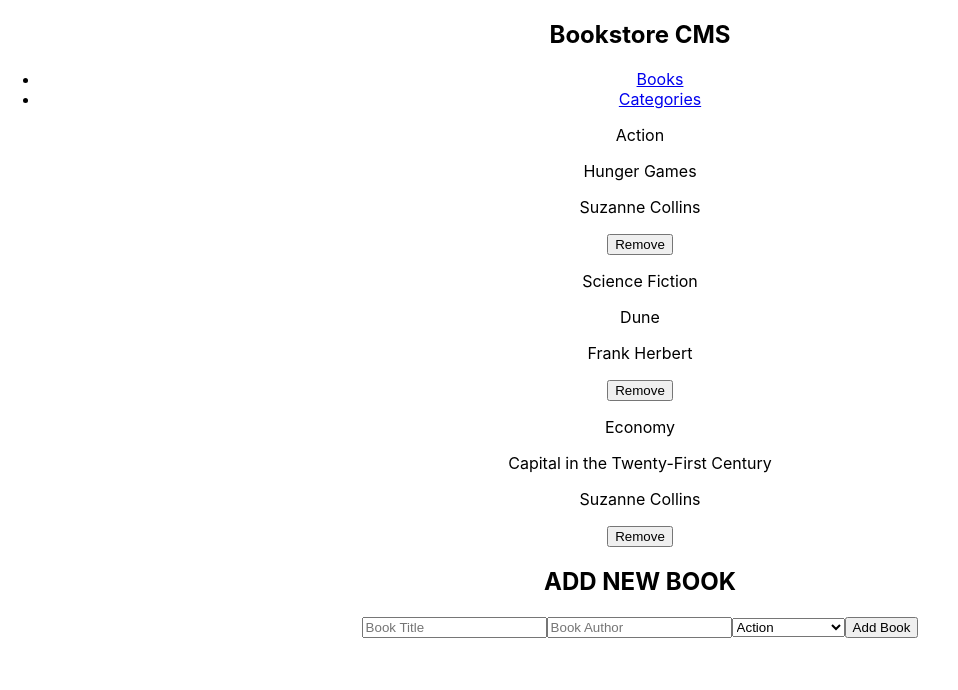
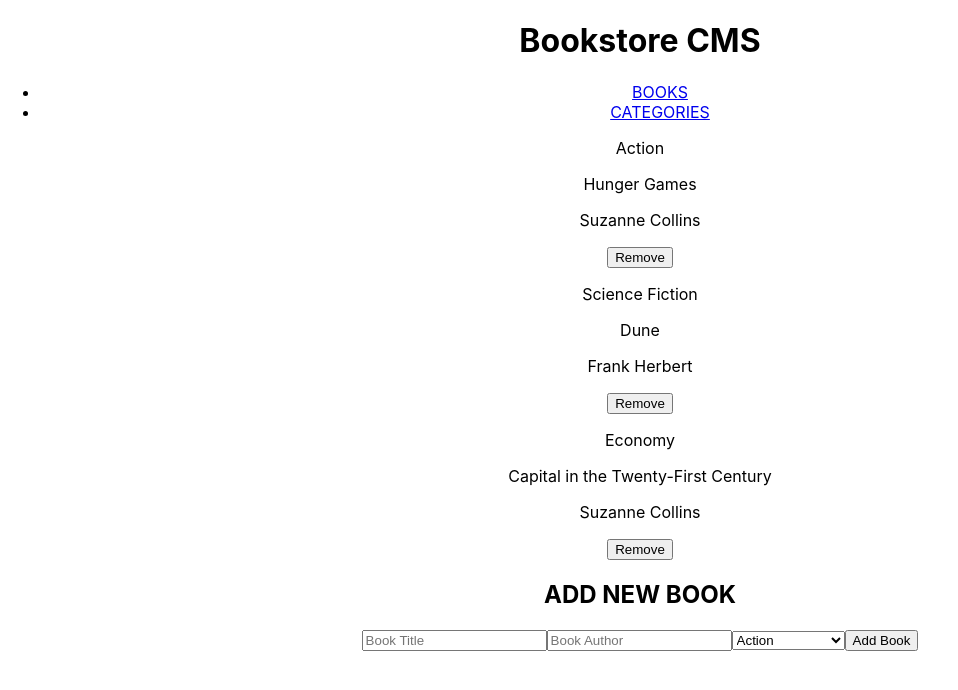
Before and after one commit to SelmaNdapanda/bookstore, a React (Create React App) app: page / in a window 1280 px wide. Shown: the top 690 px of the page, without its empty margins (0-958 px from the left). Built offline with nearby package versions, Linux system fonts and the light colour scheme; the HTML template or start-up script is replaced by a standard one.

Commit message:
Update navbar.js

```diff
--- a/src/components/Navbar.js
+++ b/src/components/Navbar.js
@@ -1,19 +1,19 @@
-import React from 'react';
-import { Link } from 'react-router-dom';
+import React from "react";
+import { Link } from "react-router-dom";
 
 const Navbar = () => (
-  <header className='navbar'>
-    <nav className='nav'>
-      <h1 className='store-title'> Bookstore CMS </h1>
-      <ul className='link'>
+  <header className="navbar">
+    <h1 className="store-title"> Bookstore CMS </h1>
+    <nav>
+      <ul className="link">
         <li>
-          <Link to="/" className='links'>
-            Books
+          <Link to="/" className="links">
+            BOOKS
           </Link>
         </li>
         <li>
-          <Link to="/Categories/" className='links'>
-            Categories
+          <Link to="/Categories/" className="links">
+            CATEGORIES
           </Link>
         </li>
       </ul>
```
